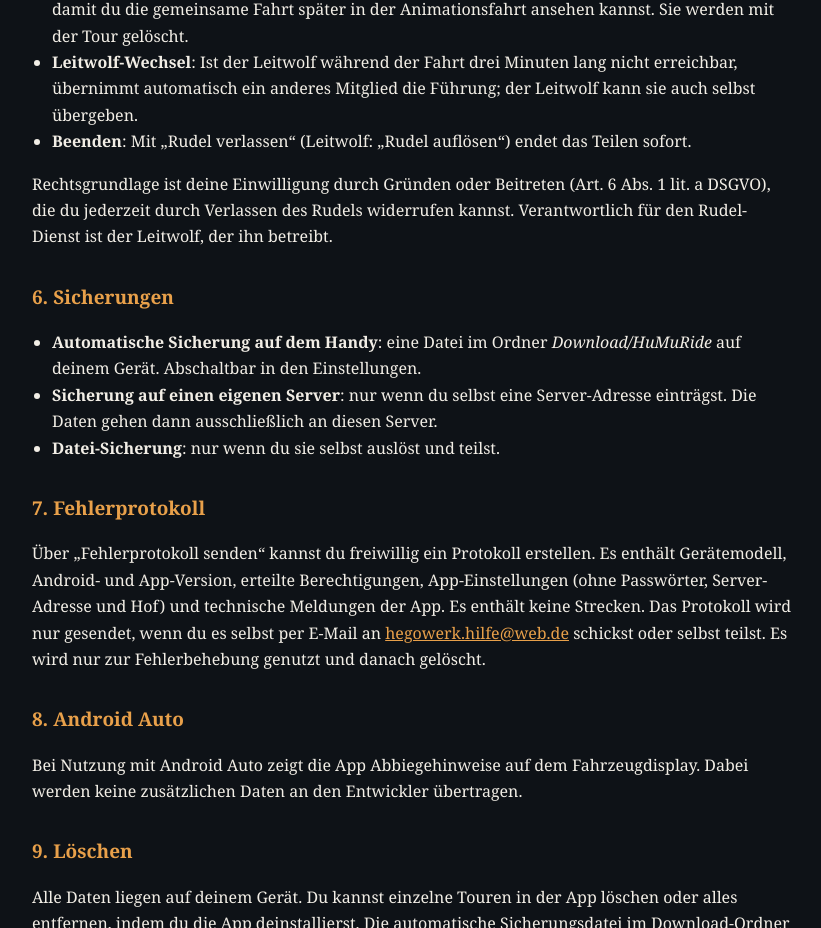
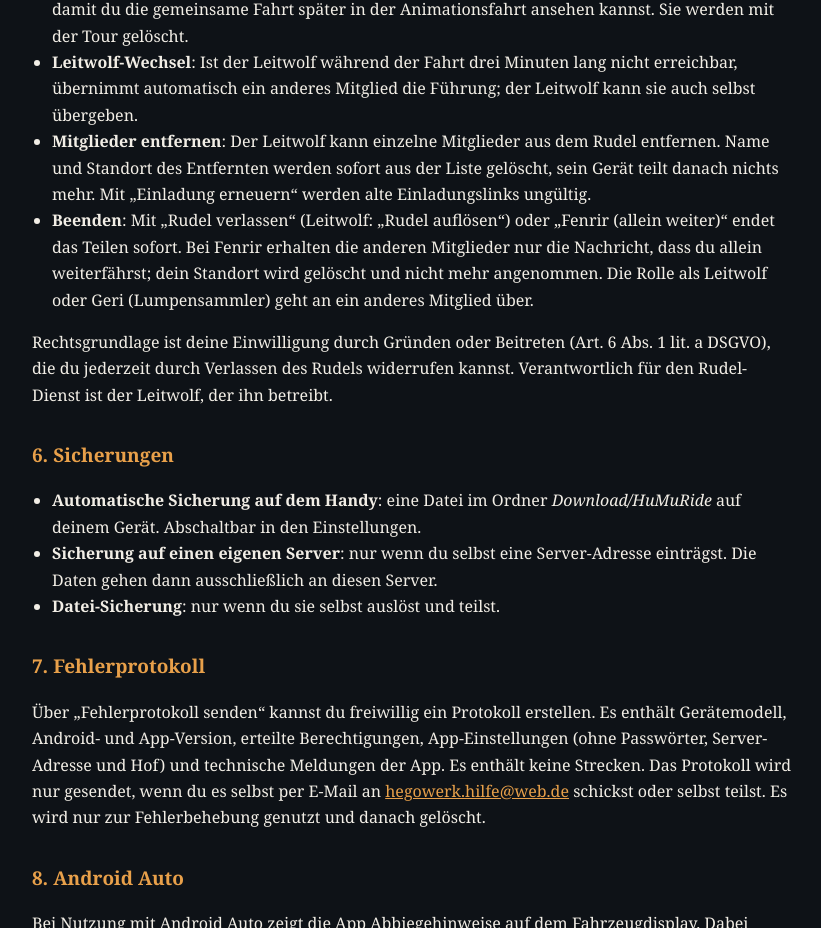
Before and after one commit to Hegowerk/hegowerk.github.io, a plain HTML site: page humuride/datenschutz.html in a window 1280 px wide. Shown: the part 2200-3128 px from the top of the page, without its empty margins (228-1049 px from the left). Drawn offline with Linux system fonts and the light colour scheme.

Commit message:
Datenschutzerklärung: Mitglieder entfernen und Fenrir (allein weiter) im Wolfsrudel
Co-Authored-By: Claude Opus 5.5 <noreply@anthropic.com>

```diff
--- a/humuride/datenschutz.html
+++ b/humuride/datenschutz.html
@@ -63,7 +63,8 @@
   <li><strong>Einladungslink</strong>: Der Link zeigt eine kleine Seite auf <em>hegowerk.github.io</em> (GitHub Pages, GitHub Inc.). Die Rudel-Angaben stehen im Link hinter dem Zeichen „#“ und werden deshalb nicht an GitHub übertragen; GitHub erhält technisch bedingt nur die IP-Adresse und den Seitenaufruf.</li>
   <li><strong>Rudel-Rückblick</strong>: Läuft während der Gruppenfahrt eine Aufnahme, speichert die App die Spuren der anderen Mitglieder (Name und Weg) zusammen mit deiner Tour auf deinem Gerät, damit du die gemeinsame Fahrt später in der Animationsfahrt ansehen kannst. Sie werden mit der Tour gelöscht.</li>
   <li><strong>Leitwolf-Wechsel</strong>: Ist der Leitwolf während der Fahrt drei Minuten lang nicht erreichbar, übernimmt automatisch ein anderes Mitglied die Führung; der Leitwolf kann sie auch selbst übergeben.</li>
-  <li><strong>Beenden</strong>: Mit „Rudel verlassen“ (Leitwolf: „Rudel auflösen“) endet das Teilen sofort.</li>
+  <li><strong>Mitglieder entfernen</strong>: Der Leitwolf kann einzelne Mitglieder aus dem Rudel entfernen. Name und Standort des Entfernten werden sofort aus der Liste gelöscht, sein Gerät teilt danach nichts mehr. Mit „Einladung erneuern“ werden alte Einladungslinks ungültig.</li>
+  <li><strong>Beenden</strong>: Mit „Rudel verlassen“ (Leitwolf: „Rudel auflösen“) oder „Fenrir (allein weiter)“ endet das Teilen sofort. Bei Fenrir erhalten die anderen Mitglieder nur die Nachricht, dass du allein weiterfährst; dein Standort wird gelöscht und nicht mehr angenommen. Die Rolle als Leitwolf oder Geri (Lumpensammler) geht an ein anderes Mitglied über.</li>
 </ul>
 <p>Rechtsgrundlage ist deine Einwilligung durch Gründen oder Beitreten (Art. 6 Abs. 1 lit. a DSGVO), die du jederzeit durch Verlassen des Rudels widerrufen kannst. Verantwortlich für den Rudel-Dienst ist der Leitwolf, der ihn betreibt.</p>
 
```
